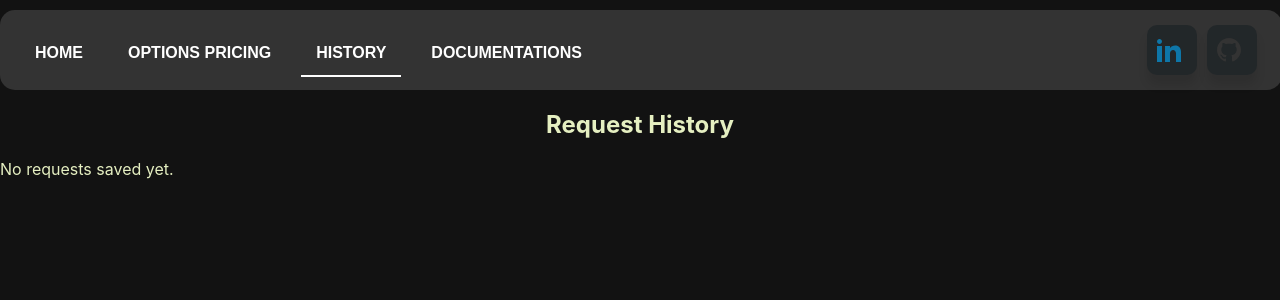
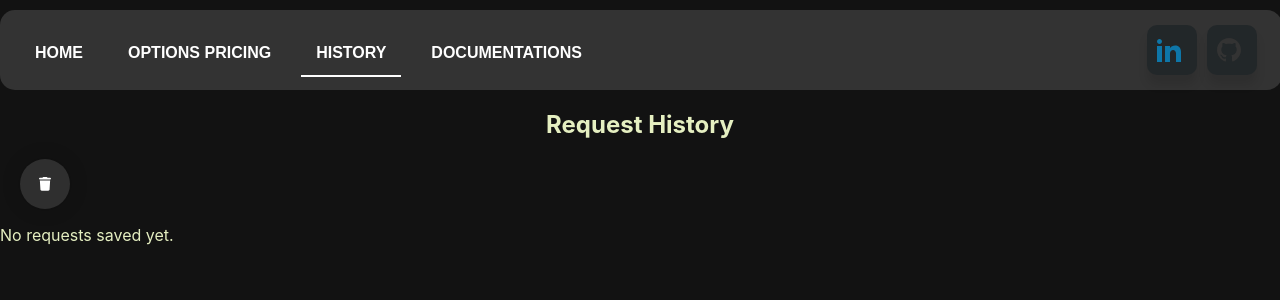
Before and after one commit to yaaks7/options-pricing, a React (Create React App) app in the folder frontend/: page /history in a window 1280 px wide. Shown: the top 300 px of the page. Built offline with nearby package versions, Linux system fonts and the light colour scheme.

Commit message:
History Cleaning Functions & HistoryclearHistoryRequest

```diff
--- a/frontend/src/App.js
+++ b/frontend/src/App.js
@@ -15,36 +15,21 @@ import Background from './components/Background';
 function App() {
   const [historyRequest, setHistoryRequest] = useState(null);
 
+  // Clear the historyRequest after it's loaded
+  const clearHistoryRequest = () => {
+    setHistoryRequest(null);
+  };
   // Function to handle loading previous requests from History
   const handleLoadHistory = (entry) => {
     setHistoryRequest(entry);
   };
-
-  // Clear localStorage when the window is closed
-  useEffect(() => {
-    // When the page is loaded, set a session flag
-    sessionStorage.setItem('page_loaded', 'true');
-
-    // Handle the beforeunload event
-    window.onbeforeunload = (e) => {
-      // Check if the page is being refreshed or the user is leaving the site
-      if (!sessionStorage.getItem('page_loaded')) {
-        localStorage.removeItem('history');  // Clear localStorage only when the page is left, not refreshed
-      }
-    };
-
-    return () => {
-      // When the component unmounts (page is closed), remove the session flag
-      sessionStorage.removeItem('page_loaded');
-    };
-  }, []);
 
   return (
     <Router>
       <Header />
       <Routes>
         <Route path="/" element={<Home />} />
-        <Route path="/modeling" element={<Modeling historyRequest={historyRequest} />} />
+        <Route path="/modeling" element={<Modeling historyRequest={historyRequest} clearHistoryRequest={clearHistoryRequest} />} />
         <Route path="/history" element={<History onLoadHistory={handleLoadHistory} />} />
         <Route path="/documentation" element={<Documentation />} />
         <Route path="/documentation/black-scholes" element={<BlackScholes />} />
--- a/frontend/src/pages/History.js
+++ b/frontend/src/pages/History.js
@@ -1,21 +1,42 @@
 // src/pages/History.js
 import React, { useState, useEffect } from 'react';
-import { useNavigate } from 'react-router-dom'; // Import useNavigate for navigation
+import { useNavigate } from 'react-router-dom';
 import '../App.css';
 import '../styles/History.css';
 
 const History = ({ onLoadHistory }) => {
   const [history, setHistory] = useState([]);
-  const navigate = useNavigate(); // Initialize useNavigate
+  const navigate = useNavigate();
 
+  // Effect to load history and remove entries older than 7 days
   useEffect(() => {
     const savedHistory = JSON.parse(localStorage.getItem('history')) || [];
-    setHistory(savedHistory);
+    const oneWeekAgo = new Date().getTime() - (7 * 24 * 60 * 60 * 1000); // 7 days in milliseconds
+
+    // Filter out old history
+    const filteredHistory = savedHistory.filter(entry =>
+      new Date(entry.timestamp).getTime() > oneWeekAgo
+    );
+
+    setHistory(filteredHistory);
+
+    // Save the filtered history back to localStorage
+    localStorage.setItem('history', JSON.stringify(filteredHistory));
   }, []);
+
+
+  // Function to handle the clearing of history with confirmation
+  const handleClearHistory = () => {
+    const confirmClear = window.confirm('Are you sure you want to clear the history?');
+    if (confirmClear) {
+      localStorage.removeItem('history');
+      setHistory([]);  // Clear the history in the state
+      alert('History has been successfully cleared.');
+    }
+  };
 
   const handleLoad = (entry) => {
     if (onLoadHistory) {
-      // Adjust the data to round the values before sending to the form
       const adjustedEntry = {
         ...entry,
         requestData: {
@@ -32,6 +53,11 @@ const History = ({ onLoadHistory }) => {
   return (
     <div>
       <h2>Request History</h2>
+
+      {/* Clear History Button */}
+      <button className="clear-history-btn" onClick={handleClearHistory}>
+        <svg viewBox="0 0 448 512" class="svgIcon"><path d="M135.2 17.7L128 32H32C14.3 32 0 46.3 0 64S14.3 96 32 96H416c17.7 0 32-14.3 32-32s-14.3-32-32-32H320l-7.2-14.3C307.4 6.8 296.3 0 284.2 0H163.8c-12.1 0-23.2 6.8-28.6 17.7zM416 128H32L53.2 467c1.6 25.3 22.6 45 47.9 45H346.9c25.3 0 46.3-19.7 47.9-45L416 128z"></path></svg>
+      </button>
       <div>
         {history.length > 0 ? (
           history.map((entry, index) => (
--- a/frontend/src/pages/Modeling.js
+++ b/frontend/src/pages/Modeling.js
@@ -1,4 +1,5 @@
 import React, { useState, useEffect } from 'react';
+import { useLocation } from 'react-router-dom';  // Import useLocation to detect route changes
 import { fetchBlackScholesPrice, fetchBinomialPrice, fetchMonteCarloPrice, fetchNeuralNetworkPrice, fetchGreeks } from '../services/api';
 import HeatmapPnl from '../components/HeatmapPnl';
 import OptionSensitivityGraph from '../components/OptionSensitivity';
@@ -6,7 +7,8 @@ import GreeksSensitivityGraph from '../components/GreeksSensitivity';
 import '../App.css';
 import '../styles/Modelling.css';
 
-const Modeling = ({ historyRequest }) => {
+const Modeling = ({ historyRequest, clearHistoryRequest }) => {
+  const location = useLocation();
   const [selectedModels, setSelectedModels] = useState({
     blackScholes: false,
     binomial: false,
@@ -22,26 +24,47 @@ const Modeling = ({ historyRequest }) => {
     interestRate: ''
   });
 
-  // If a request is loaded from history, populate the form and model selection
+  // Handle "Load Request" from history and clear it after loading
   useEffect(() => {
     if (historyRequest) {
       setFormData({
         currentPrice: historyRequest.requestData.current_price,
         strikePrice: historyRequest.requestData.strike,
         timeToMaturity: historyRequest.requestData.time_to_maturity,
-        volatility: historyRequest.requestData.volatility * 100,  // Convert back to percentage
-        interestRate: historyRequest.requestData.interest_rate * 100  // Convert back to percentage
+        volatility: (historyRequest.requestData.volatility * 100).toFixed(2),
+        interestRate: (historyRequest.requestData.interest_rate * 100).toFixed(2)
       });
 
-      const models = {
-        blackScholes: historyRequest.models.includes("Black-Scholes"),
-        binomial: historyRequest.models.includes("Binomial"),
-        monteCarlo: historyRequest.models.includes("Monte Carlo"),
-        neuralNetwork: historyRequest.models.includes("Neural Network")
-      };
-      setSelectedModels(models);
+      setSelectedModels({
+        blackScholes: historyRequest.models.includes('Black-Scholes'),
+        binomial: historyRequest.models.includes('Binomial'),
+        monteCarlo: historyRequest.models.includes('Monte Carlo'),
+        neuralNetwork: historyRequest.models.includes('Neural Network')
+      });
+
+      // Clear the history request after loading it into the form
+      clearHistoryRequest();
     }
-  }, [historyRequest]);
+  }, [historyRequest, clearHistoryRequest]);
+
+  // Reset form when navigating away from the modeling page
+  useEffect(() => {
+    if (location.pathname !== '/modeling') {
+      setFormData({
+        currentPrice: '',
+        strikePrice: '',
+        timeToMaturity: '',
+        volatility: '',
+        interestRate: ''
+      });
+      setSelectedModels({
+        blackScholes: false,
+        binomial: false,
+        monteCarlo: false,
+        neuralNetwork: false
+      });
+    }
+  }, [location.pathname]);
 
 
   const [activeTab, setActiveTab] = useState('heatmap');
@@ -156,8 +179,20 @@ const Modeling = ({ historyRequest }) => {
 
   const saveToHistory = (newEntry) => {
     const history = JSON.parse(localStorage.getItem('history')) || [];
-    history.push(newEntry);
-    localStorage.setItem('history', JSON.stringify(history));
+    // Check if the new entry already exists
+    const isDuplicate = history.some(entry =>
+      JSON.stringify(entry.requestData) === JSON.stringify(newEntry.requestData) &&
+      JSON.stringify(entry.models) === JSON.stringify(newEntry.models)
+    );
+
+    if (!isDuplicate) {
+      const entryWithTimestamp = {
+        ...newEntry,
+        timestamp: new Date().toISOString(),  // Add timestamp to each entry
+      };
+      history.push(entryWithTimestamp);
+      localStorage.setItem('history', JSON.stringify(history));
+    }
   };
 
 
--- a/frontend/src/styles/History.css
+++ b/frontend/src/styles/History.css
@@ -46,3 +46,62 @@ h2 {
 .load-request-btn:hover {
     background-color: #45a049;
 }
+
+
+.clear-history-btn {
+    position: absolute;
+    left: 20px;
+    width: 50px;
+    height: 50px;
+    border-radius: 50%;
+    background-color: #2F2F2F;
+    border: none;
+    font-weight: 600;
+    display: flex;
+    align-items: center;
+    justify-content: center;
+    box-shadow: 0px 0px 20px rgba(0, 0, 0, 0.164);
+    cursor: pointer;
+    transition-duration: .3s;
+    overflow: hidden;
+    position: relative;
+  }
+
+  .svgIcon {
+    width: 12px;
+    transition-duration: .3s;
+  }
+
+  .svgIcon path {
+    fill: white;
+  }
+
+  .clear-history-btn:hover {
+    width: 140px;
+    border-radius: 50px;
+    transition-duration: .3s;
+    background-color: rgb(255, 69, 69);
+    align-items: center;
+  }
+
+  .clear-history-btn:hover .svgIcon {
+    width: 50px;
+    transition-duration: .3s;
+    transform: translateY(60%);
+  }
+
+  .clear-history-btn::before {
+    position: absolute;
+    top: -20px;
+    content: "Delete";
+    color: white;
+    transition-duration: .3s;
+    font-size: 2px;
+  }
+
+  .clear-history-btn:hover::before {
+    font-size: 13px;
+    opacity: 1;
+    transform: translateY(30px);
+    transition-duration: .3s;
+  }
```
